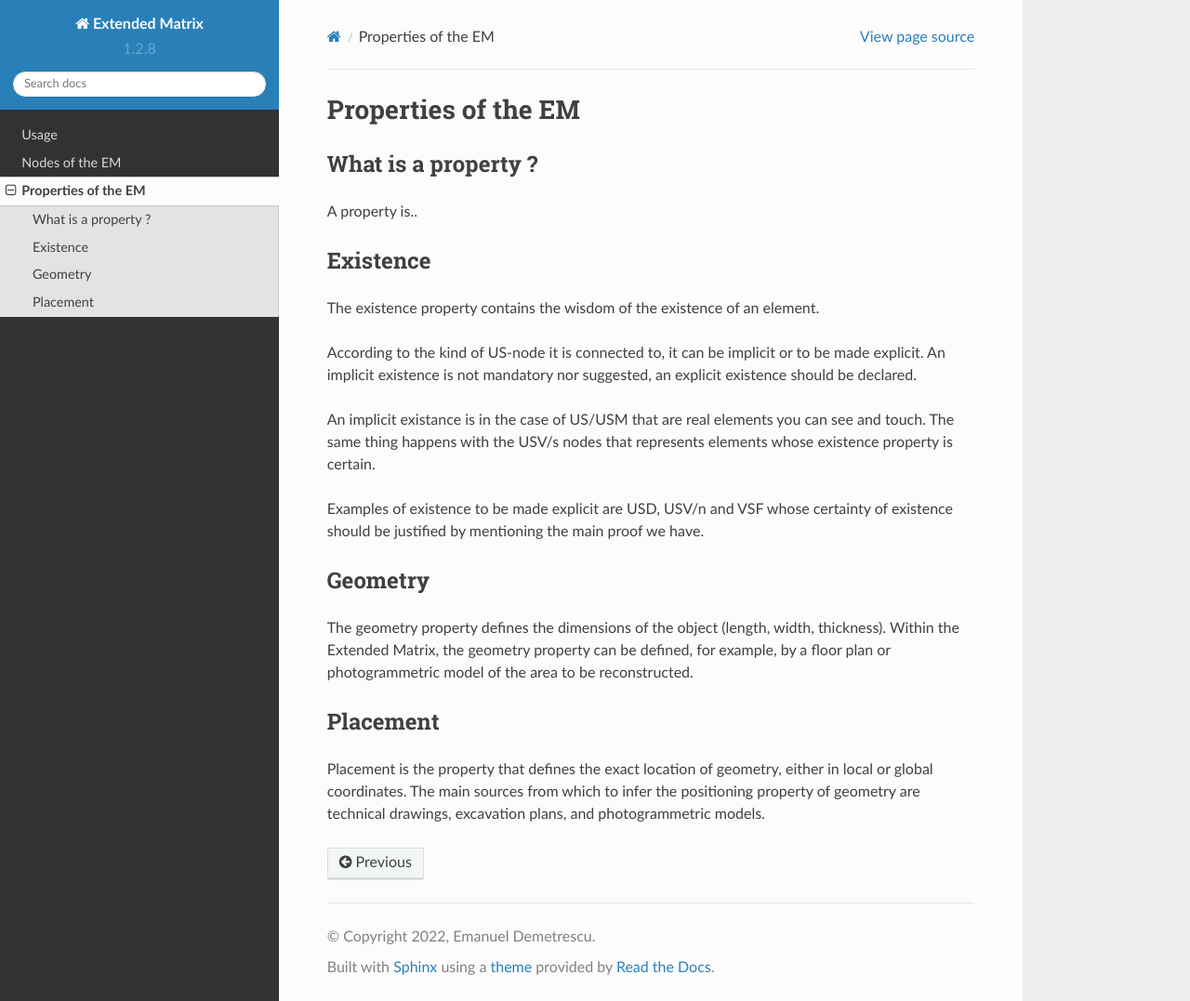
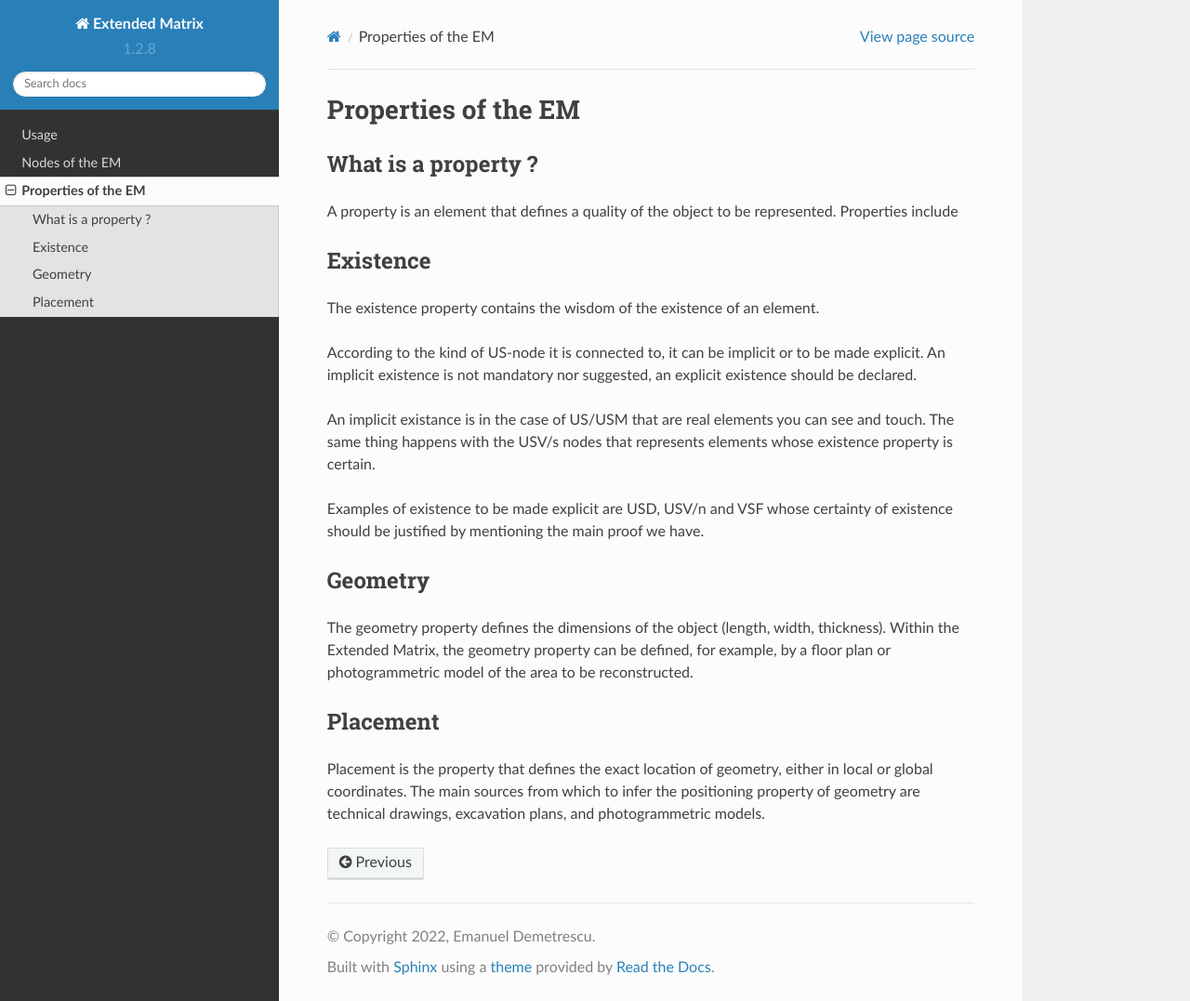
Before and after one commit to zalmoxes-laran/ExtendedMatrix-doc, a Sphinx documentation site: the page built from docs/source/properties.rst, in a window 1280 px wide and 1077 px high. Shown: the whole window at 93% size. Built offline with Sphinx 7.4.7 and the Read the Docs theme 2.0.0, drawn with Linux system fonts in a browser that asks for light colours; pages that are not in the unit, such as notebooks, are missing from menus.

```diff
--- a/docs/source/nodes.rst
+++ b/docs/source/nodes.rst
@@ -154,8 +154,8 @@ It connects to these properties:
 
 * existence
 * geometry
+* placement
 * etc..
-
 
 
 .. +------------------------+------------+----------+----------+
--- a/docs/source/properties.rst
+++ b/docs/source/properties.rst
@@ -6,7 +6,8 @@ Properties of the EM
 What is a property ?
 --------------------
 
-A property is..
+A property is an element that defines a quality of the object to be represented.
+Properties include
 
 
 .. _existence:
```
